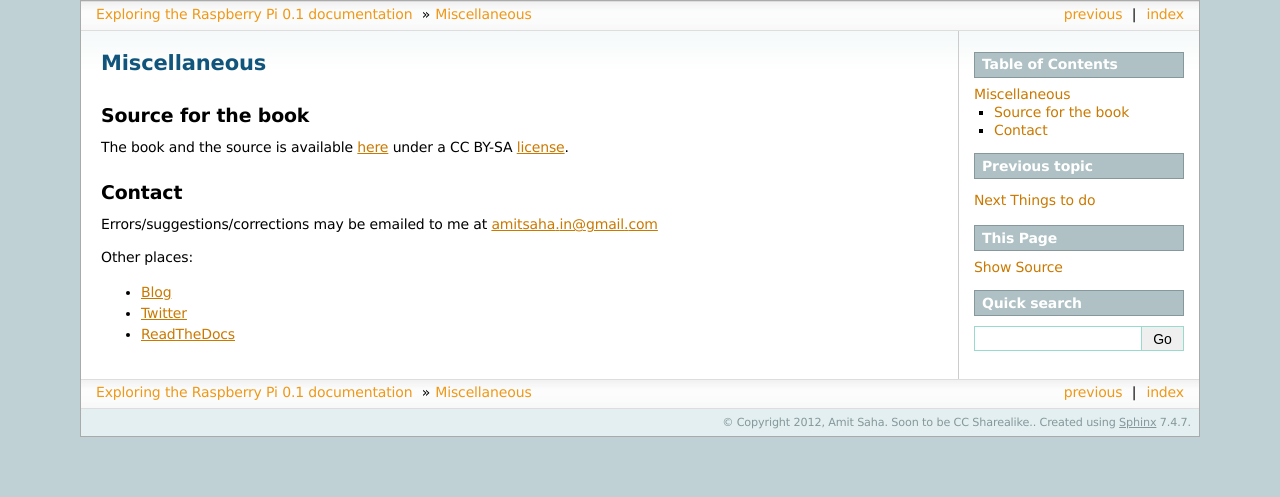
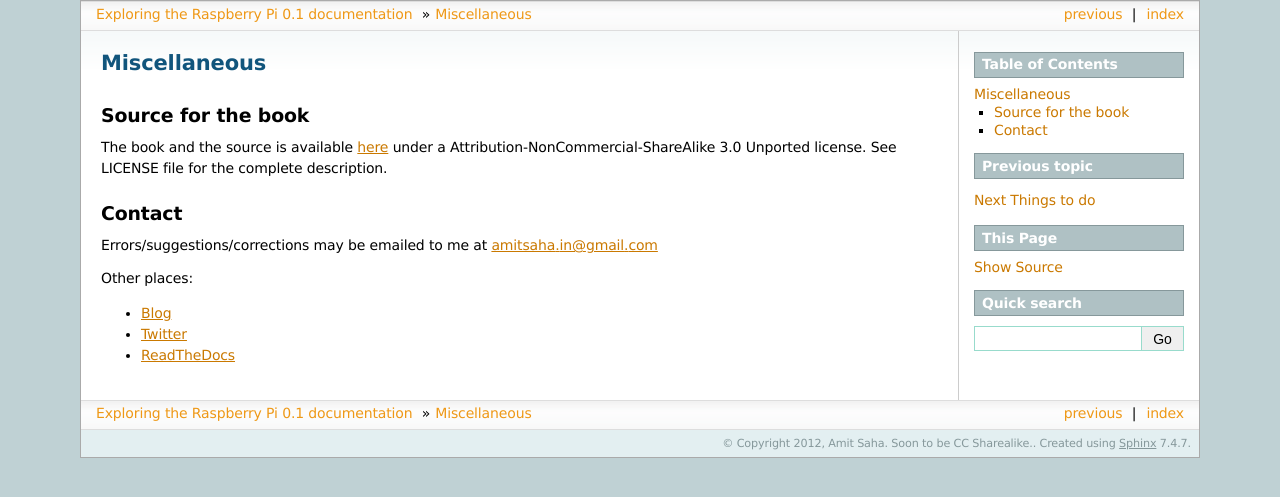
Before and after one commit to amitsaha/raspi-guide, a Sphinx documentation site: the page built from doc/closing.rst, in a window 1280 px wide. Shown: the top 497 px of the page. Built offline with Sphinx 7.4.7, drawn with Linux system fonts in a browser that asks for light colours.

Commit message:
added CC-BY-NC-SA

```diff
--- a/doc/closing.rst
+++ b/doc/closing.rst
@@ -3,10 +3,11 @@ Miscellaneous
 
 Source for the book
 -------------------
-The book and the source is available here_ under a CC BY-SA license_.
+The book and the source is available here_ under a
+Attribution-NonCommercial-ShareAlike 3.0 Unported license. See LICENSE
+file for the complete description.
 
 .. _here: https://github.com/amitsaha/raspi-guide
-.. _license: http://creativecommons.org/licenses/by-sa/2.5/au/deed.en_GB
 
 Contact
 -------
```
Also changed, not shown: 1 other file.
